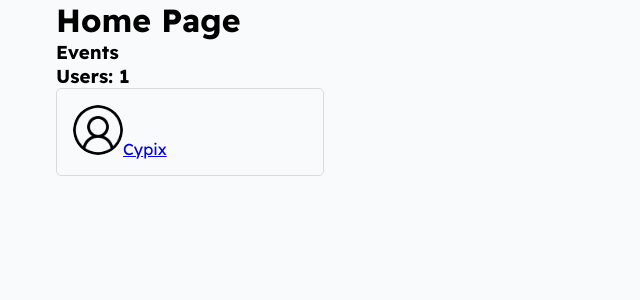
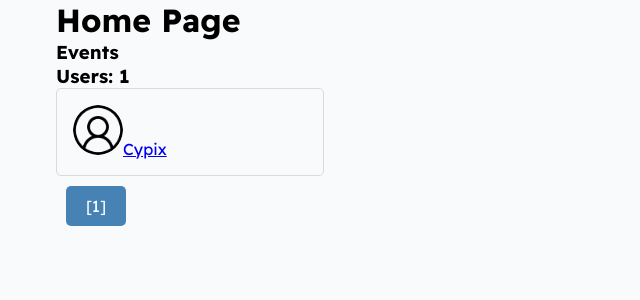
Before and after one commit to sxsmg/codebattle, a Django app: page / in a window 1280 px wide. Shown: the part 77-377 px from the top of the page, without its empty margins (0-640 px from the left). Run offline with Django 4.2, Linux system fonts and the light colour scheme; data comes from the database, SQL or seed files in the repository; data that the repository does not hold is empty; parts of the project's set-up code (start-up, migrations or seed data) failed here and were passed over.

Commit message:
pagination

```diff
--- a/base/views.py
+++ b/base/views.py
@@ -5,7 +5,9 @@ from .forms import SubmissionForm, CustomUserCreateForm, UserForm
 from django.contrib.auth.decorators import login_required
 from django.contrib.auth import authenticate, login, logout
 from django.contrib.auth.hashers import make_password
+from django.core.paginator import Paginator, PageNotAnInteger, EmptyPage
 # Create your views here.
+
 def home_page(request):
     limit = request.GET.get('limit')
     if limit == None:
@@ -13,9 +15,21 @@ def home_page(request):
     limit = int(limit)
     users = User.objects.filter(hackathon_participant=True)
     count = users.count()
+
+    page = request.GET.get('page')
+    paginator = Paginator(users, 5)
+    try:
+        users = paginator.page(page)
+    except PageNotAnInteger:
+        page = 1
+        users = paginator.page(page)
+    except EmptyPage:
+        page = paginator.num_pages
+        users = paginator.page(page)
+    pages = list(range(1, paginator.num_pages + 1))
     users = users[0:limit]
     events = Event.objects.all()
-    context = {'users':users, 'events':events, 'count':count}
+    context = {'users':users, 'events':events, 'count':count, 'paginator': paginator, 'pages': pages}
     return render(request, 'home.html', context)
 
 def event_page(request, pk):
--- a/static/css/main.css
+++ b/static/css/main.css
@@ -88,7 +88,10 @@ nav a{
     padding: 1em;
     border-radius: 5px;
 }
-
+.paginator--wrapper {
+    display: flex;
+    flex-wrap: wrap;
+}
 /*EVENT PAGE */
 #event--action--wrapper{
     display: flex;
--- a/templates/account.html
+++ b/templates/account.html
@@ -7,7 +7,7 @@
         <h1>My account</h1>
 
         <a class="btn btn--warning" href="{% url 'edit-account' %}">Edit</a>
-        <a class="btn btn--warning" href="{% url 'change-password %}">Reset password</a>
+        <a class="btn btn--warning" href="{% url 'change-password' %}">Reset password</a>
         <a class="btn btn--warning" href="{% url 'profile' user.id %}">View Profile</a>
 
     </div>
--- a/templates/home.html
+++ b/templates/home.html
@@ -23,7 +23,7 @@
 
     <section>
         <h3>Users: {{count}}</h3>
-        <div class="users--lists">
+        <div class="users--lists section">
             {% for user in users %}
             <a href="{% url 'profile' user.id %}">
             <div class="wrapper--user">
@@ -32,7 +32,15 @@
                 {% if user.bio %}
                 <p>{{user.bio | truncatechars:50}}</p>
                 {% endif %}
-            </div></a>
+            </div>
+        </a>
             {% endfor %}
+            </div>
+            <div class="section paginator--wrapper">
+
+                {% for page in pages %}
+                    <a class="btn btn--primary" href="?page={{page}}">{{pages}}</a>
+                {% endfor %}
+            </div>
     </section>
 {% endblock %}
```
